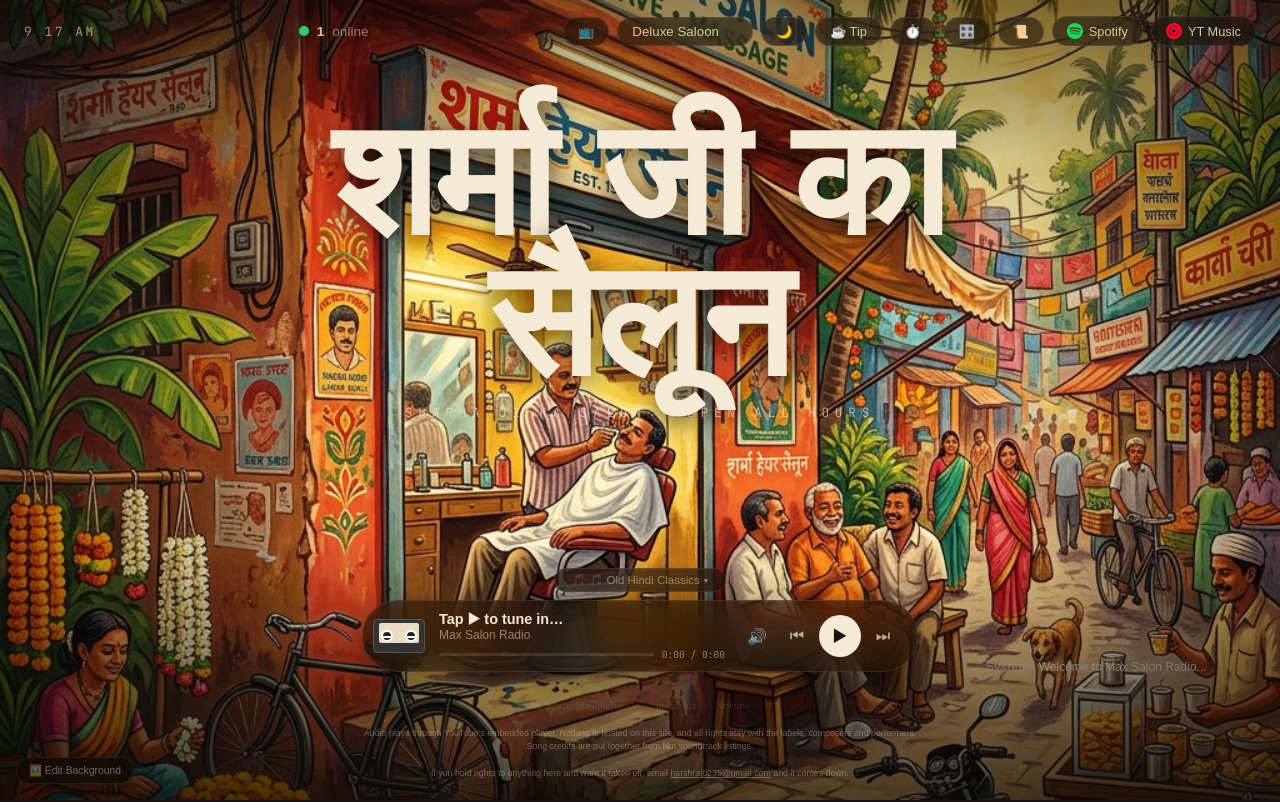
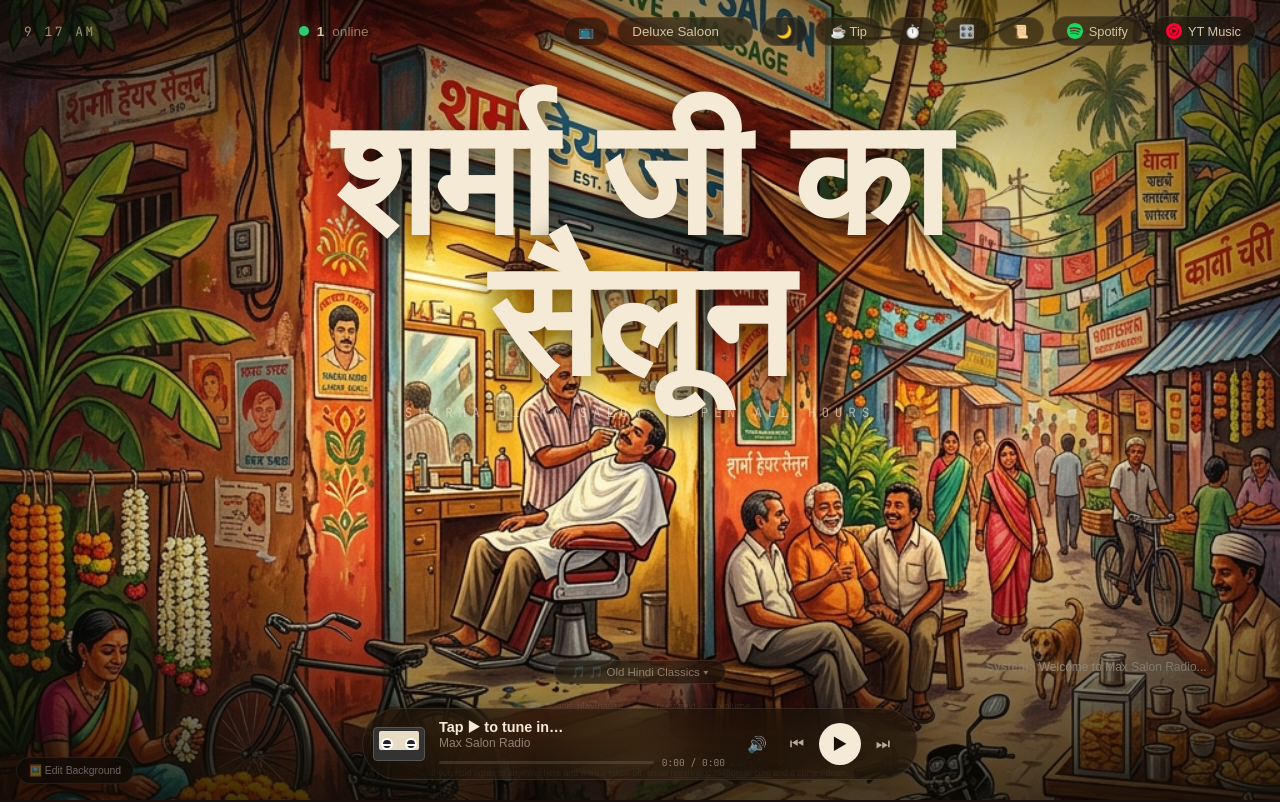
Before and after one commit to harshraj0235/maxsalon, a Next.js app: page / in a window 1280 px wide. Shown: the top 802 px of the page. Built offline with nearby package versions, Linux system fonts and the light colour scheme; a web font is replaced by a local one.

Commit message:
Make player bar sticky and add bottom padding to footer

```diff
--- a/src/app/globals.css
+++ b/src/app/globals.css
@@ -201,10 +201,11 @@ img { max-width: 100%; display: block; }
 
 /* ════════ PLAYER BAR ════════ */
 .player-wrap {
-  position: relative;
-  z-index: 30;
-  margin: 0 auto;
-  margin-bottom: max(1.25rem, env(safe-area-inset-bottom));
+  position: fixed;
+  bottom: max(1.25rem, env(safe-area-inset-bottom));
+  left: 50%;
+  transform: translateX(-50%);
+  z-index: 2000;
   width: 100%;
   max-width: 580px;
   padding: 0 12px;
@@ -704,7 +705,7 @@ img { max-width: 100%; display: block; }
 .seo-footer {
   background: #1a0f0d; /* Deep brownish/maroon */
   color: #d8c8b8;
-  padding: 80px 40px;
+  padding: 80px 40px 140px 40px;
   font-family: var(--font-body);
 }
 .seo-footer-inner {
```
